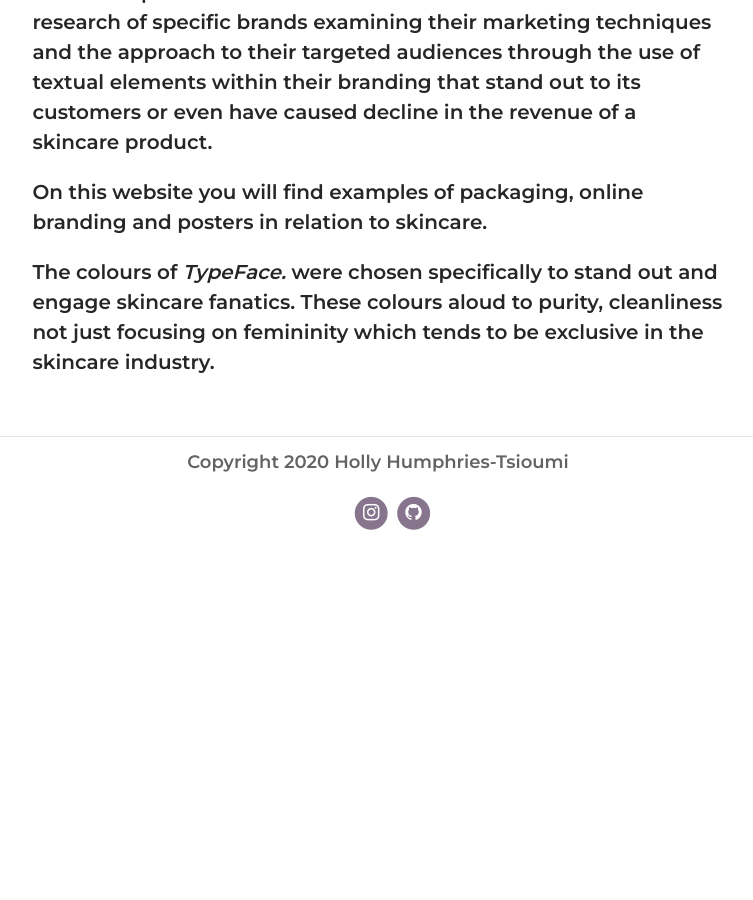
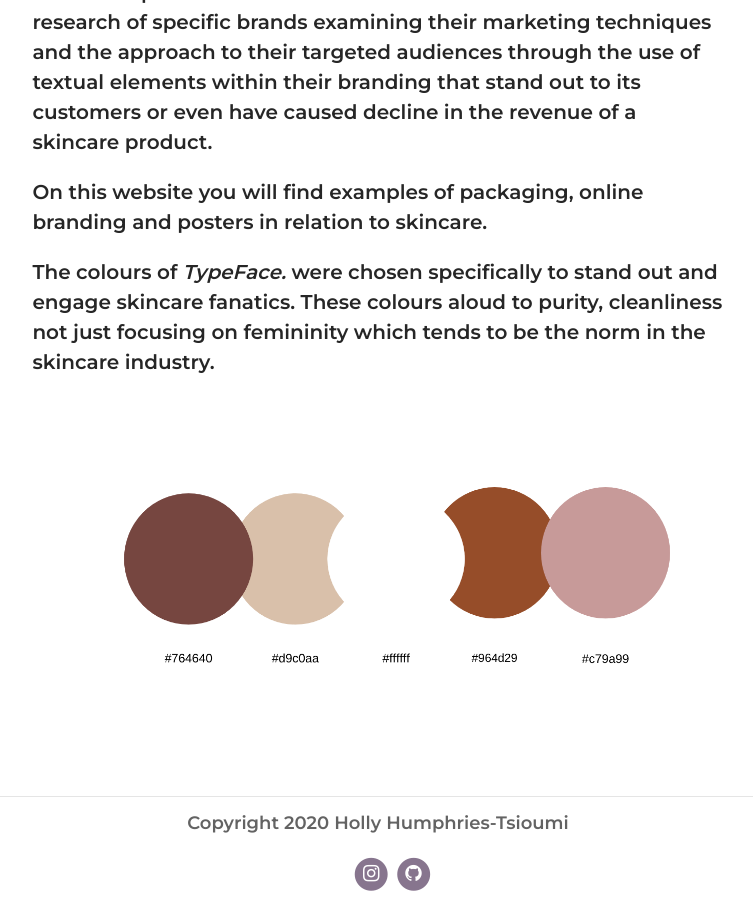
Before and after one commit to hollyhumphries/mybrookesblog, a Jekyll site: the page built from pages/about.md, in a window 1280 px wide and 900 px high, scrolled down 854 px. Shown: the whole window, without its empty margins (262-1015 px from the left). Built offline with Jekyll 4.4.1, drawn with Linux system fonts in a browser that asks for light colours; some web fonts are replaced; before the commit the page ends 1414 px from its top, so only the background shows below that.

Commit message:
Update Page “about”

```diff
--- a/pages/about.md
+++ b/pages/about.md
@@ -20,4 +20,6 @@ This website is a project idea for a uni assignment which focuses on the develop
 
 On this website you will find examples of packaging, online branding and posters in relation to skincare.
 
-The colours of *TypeFace.* were chosen specifically to stand out and engage skincare fanatics. These colours aloud to purity, cleanliness not just focusing on femininity which tends to be exclusive in the skincare industry.
+The colours of *TypeFace.* were chosen specifically to stand out and engage skincare fanatics. These colours aloud to purity, cleanliness not just focusing on femininity which tends to be the norm in the skincare industry.
+
+![](../uploads/typeface.-2.png)
```
Also changed, not shown: uploads/typeface.-2.png (added).
